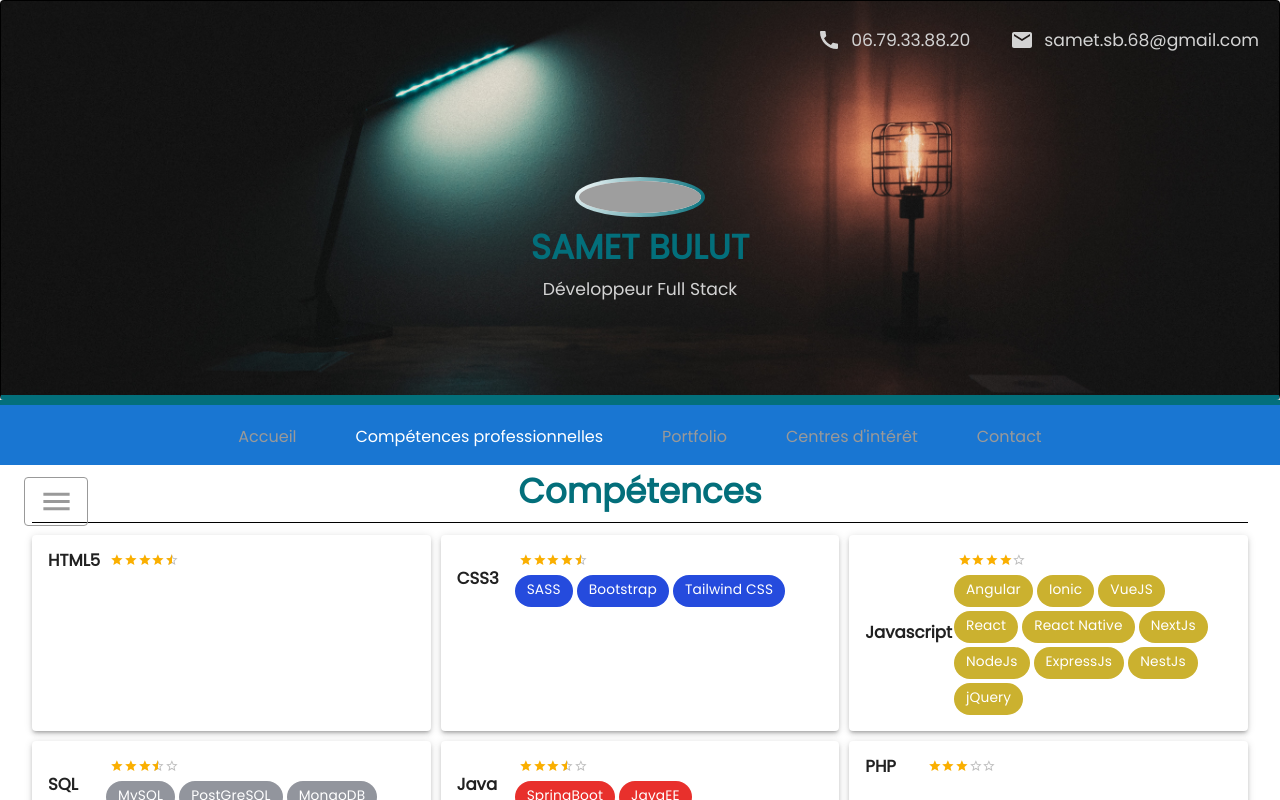
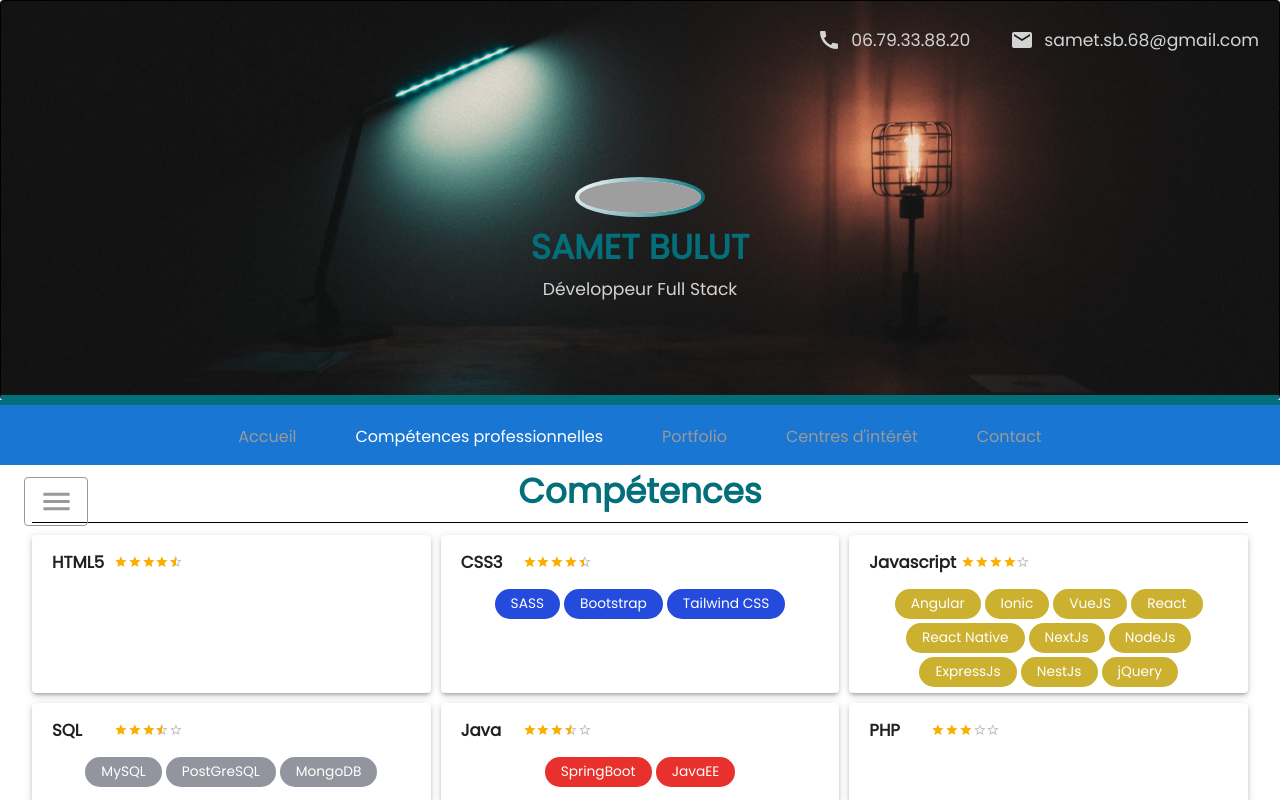
Before and after one commit to BSamet/cv_samet_v2, a Next.js app: page /skills in a window 1280 px wide. Shown: the top 800 px of the page. Built offline with nearby package versions, Linux system fonts and the light colour scheme; grey boxes are pictures that could not be loaded.

Commit message:
Samet : Front - devSkills section is done

```diff
--- a/src/common/components/elements/devSkills/devSkills.tsx
+++ b/src/common/components/elements/devSkills/devSkills.tsx
@@ -120,28 +120,26 @@ const DevSkills = () => {
             <Divider className={styles.devSkills__divider} variant="middle"/>
             <div className={styles.devSkills__description}>
                 {devSkillsData.sort((a, b) => b.level - a.level).map((devSkill, index) => (
-                    <Paper elevation={3}>
-                        <ListItem key={index} className={styles.devSkills__description__list}>
+                    <Paper key={index} elevation={3}>
+                        <ListItem className={styles.devSkills__description__header}>
                             <ListItemAvatar>
                                 <h6>{devSkill.language}</h6>
                             </ListItemAvatar>
-                            {/*TODO Error here*/}
                             <ListItemText
                                 primary={
                                     <React.Fragment>
                                         <Rating name="half-rating-read" defaultValue={devSkill.level} precision={0.5}
                                                 readOnly size="large" style={{marginLeft: "2%"}}/>
                                     </React.Fragment>}
-                                secondary={
-                                    <div style={{display: "flex", flexWrap: "wrap"}}>
-                                        {devSkill.framework.map((framework, index) => (
-                                            <Chip key={index} style={{backgroundColor: devSkill.color, color: "white", margin: 2}}
-                                                  label={framework.title}/>
-                                        ))}
-                                    </div>
-                                }
                             />
                         </ListItem>
+                        <div className={styles.devSkills__description__chip} style={{display: "flex", flexWrap: "wrap"}}>
+                            {devSkill.framework.map((framework, index) => (
+                                <span key={index} style={{backgroundColor: devSkill.color, color: "white", margin: 2}}>
+                                    {framework.title}
+                                </span>
+                            ))}
+                        </div>
                     </Paper>
                 ))}
             </div>
--- a/src/common/components/elements/strongPoint/strongPoint.tsx
+++ b/src/common/components/elements/strongPoint/strongPoint.tsx
@@ -33,7 +33,7 @@ const StrongPoint = () => {
             <Divider className={styles.strongPoint__divider} variant="middle"/>
             <ul className={styles.strongPoint__description}>
                 {strongPointData.map((strongPoint, index) => (
-                    <li><b>{strongPoint.point}</b></li>
+                    <li key={index}><b>{strongPoint.point}</b></li>
                 ))}
             </ul>
         </section>
--- a/src/common/styles/layout/_devSkills.scss
+++ b/src/common/styles/layout/_devSkills.scss
@@ -11,11 +11,23 @@
     margin-top: 1%;
     width: 95%;
     display: grid;
-    grid-template-columns: repeat(3, 1fr);
+    grid-template-columns: repeat(auto-fit, minmax(300px, 1fr));
     grid-gap: 10px;
     grid-auto-rows: minmax(100px, auto);
-    &__list {
+    >div {
+      padding: 1%;
+    }
+    &__header {
       align-items: self-start;
+    }
+    &__chip {
+      display: flex;
+      justify-content: center;
+      align-items: center;
+      span {
+        padding: 0.5rem 1rem;
+        border-radius: 15px;
+      }
     }
   }
 }
```
